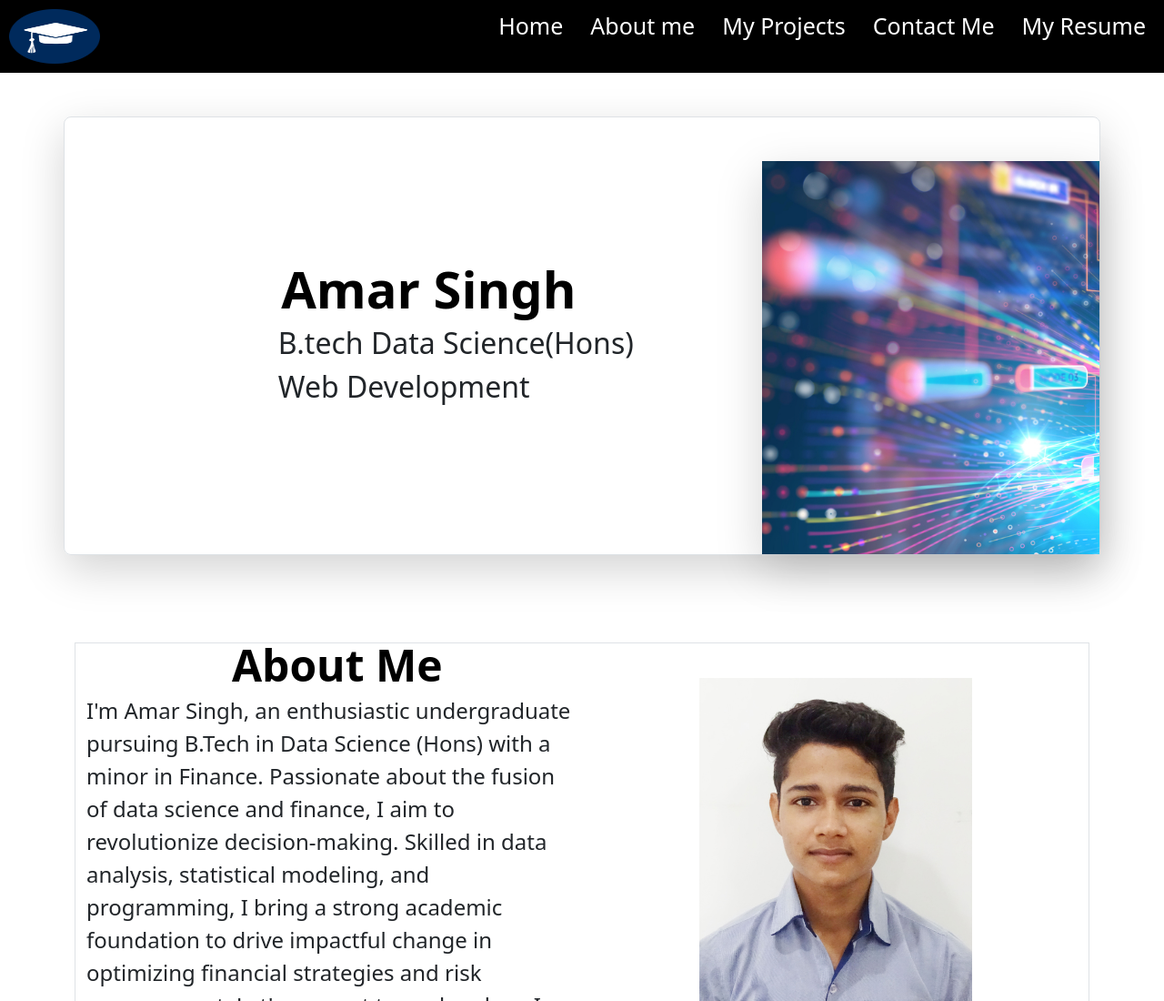
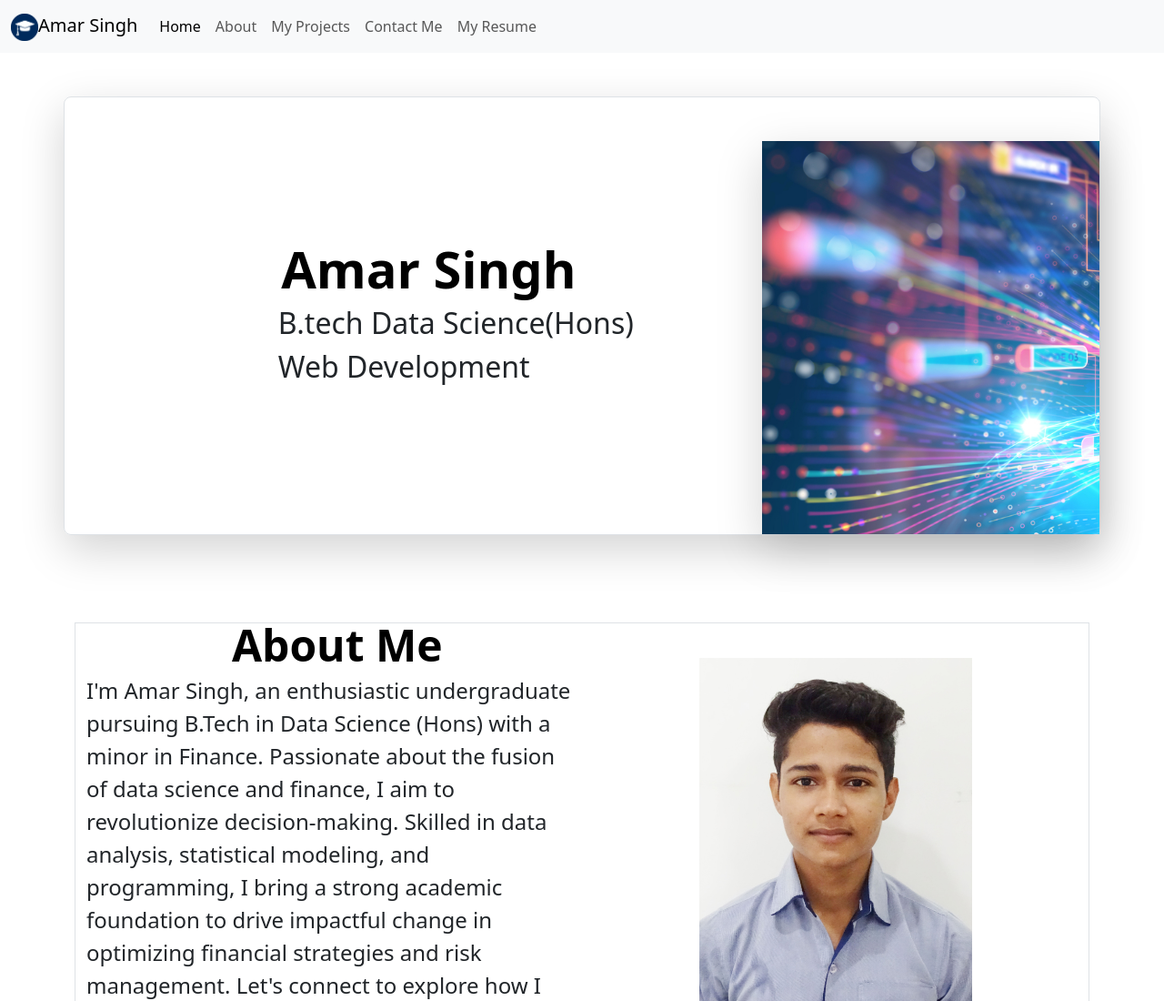
Before and after one commit to AmarSingh-11/Amar_Singh, a plain HTML site: page index.html in a window 1280 px wide. Shown: the top 1100 px of the page at 91% size. Drawn offline with nearby package versions, Linux system fonts and the light colour scheme.

Commit message:
Update index.html

```diff
--- a/index.html
+++ b/index.html
@@ -12,21 +12,33 @@
 </head>
 
 <body>
-  <nav id="navbar">
-    <div class="container-navbar">
-      <a href="./public/about.html"
-        ><img
-          class="logo"
-          src="./assets/images/education.png"
-          alt="Amar Singh"
-      /></a>
-      <ul class="list-elements">
-        <li><a href="#Home">Home</a></li>
-        <li><a href="#About me">About me</a></li>
-        <li><a href="#My Projects">My Projects</a></li>
-        <li><a href="./public/contact.html">Contact Me</a></li>
-        <li><a href="./assets/Links/Capstone project/index.html">My Resume</a></li>
-      </ul>
+  <nav class="navbar navbar-expand-lg bg-body-tertiary">
+    <div class="container-fluid">
+      <a class="navbar-brand" href="./public/about.html"><img src="./assets/images/education.png" height="30"/>Amar Singh</a>
+      <button class="navbar-toggler" type="button" data-bs-toggle="collapse" data-bs-target="#navbarSupportedContent" aria-controls="navbarSupportedContent" aria-expanded="false" aria-label="Toggle navigation">
+        <span class="navbar-toggler-icon"></span>
+      </button>
+      <div class="collapse navbar-collapse" id="navbarSupportedContent">
+        <ul class="navbar-nav me-auto mb-2 mb-lg-0">
+          <li class="nav-item">
+            <a class="nav-link active" aria-current="page" href="#Home">Home</a>
+          </li>
+          <li class="nav-item">
+            <a class="nav-link" href="#About me">About</a>
+          </li>
+          <li class="nav-item">
+            <a class="nav-link" href="#My Projects"> My Projects</a>
+          </li><li class="nav-item">
+            <a class="nav-link" href="./public/contact.html"> Contact Me</a>
+          </li>
+          <li class="nav-item">
+            <a class="nav-link" href="./assets/Links/Capstone project/index.html"> My Resume</a>
+          </li>
+
+
+        </ul>
+
+      </div>
     </div>
   </nav>
   <section id="Home">
@@ -147,4 +159,6 @@
       </ul>
     </footer>
   </section>
+  <script src="https://cdn.jsdelivr.net/npm/bootstrap@5.3.0/dist/js/bootstrap.bundle.min.js" integrity="sha384-geWF76RCwLtnZ8qwWowPQNguL3RmwHVBC9FhGdlKrxdiJJigb/j/68SIy3Te4Bkz" crossorigin="anonymous"></script>
 </body>
+</html>
```
